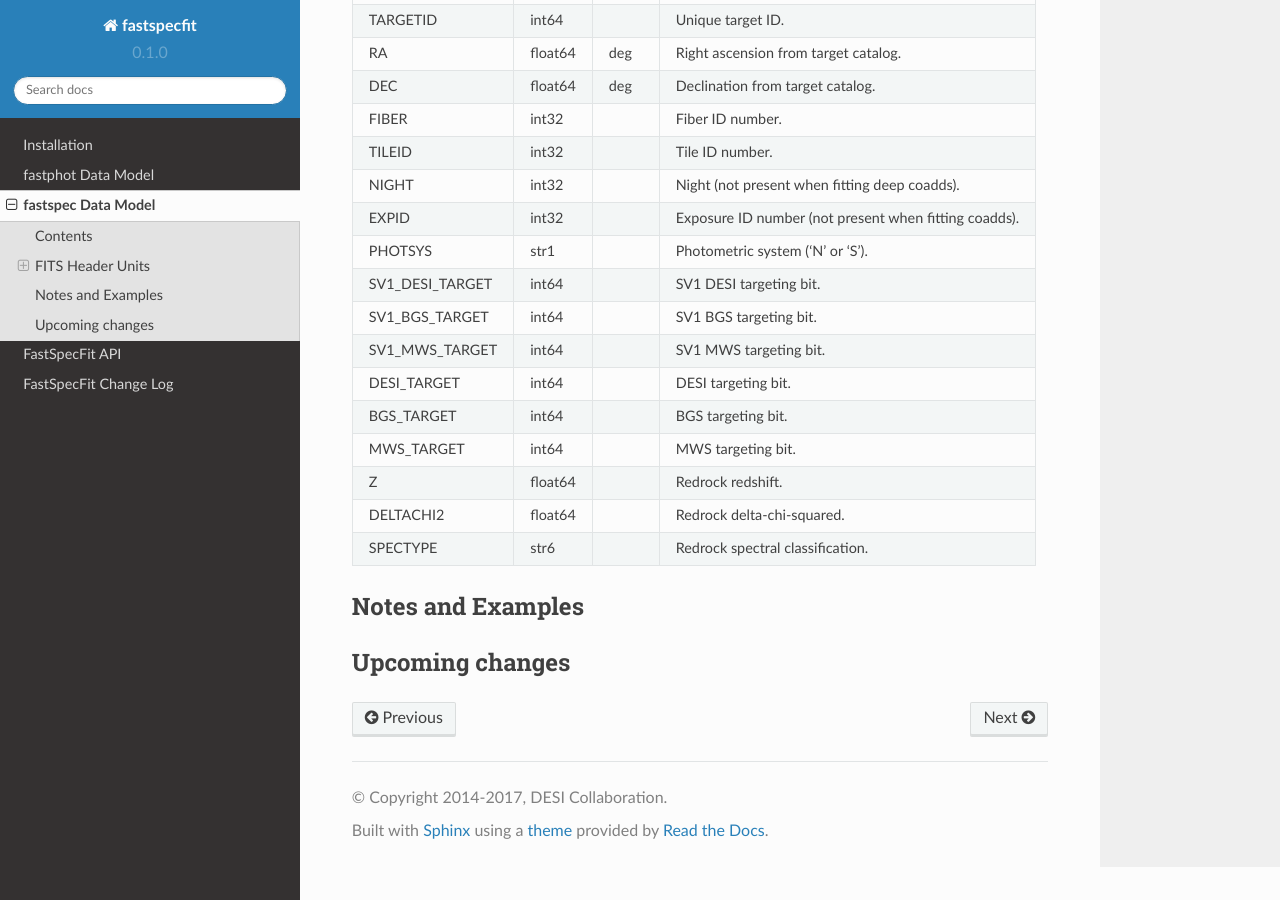
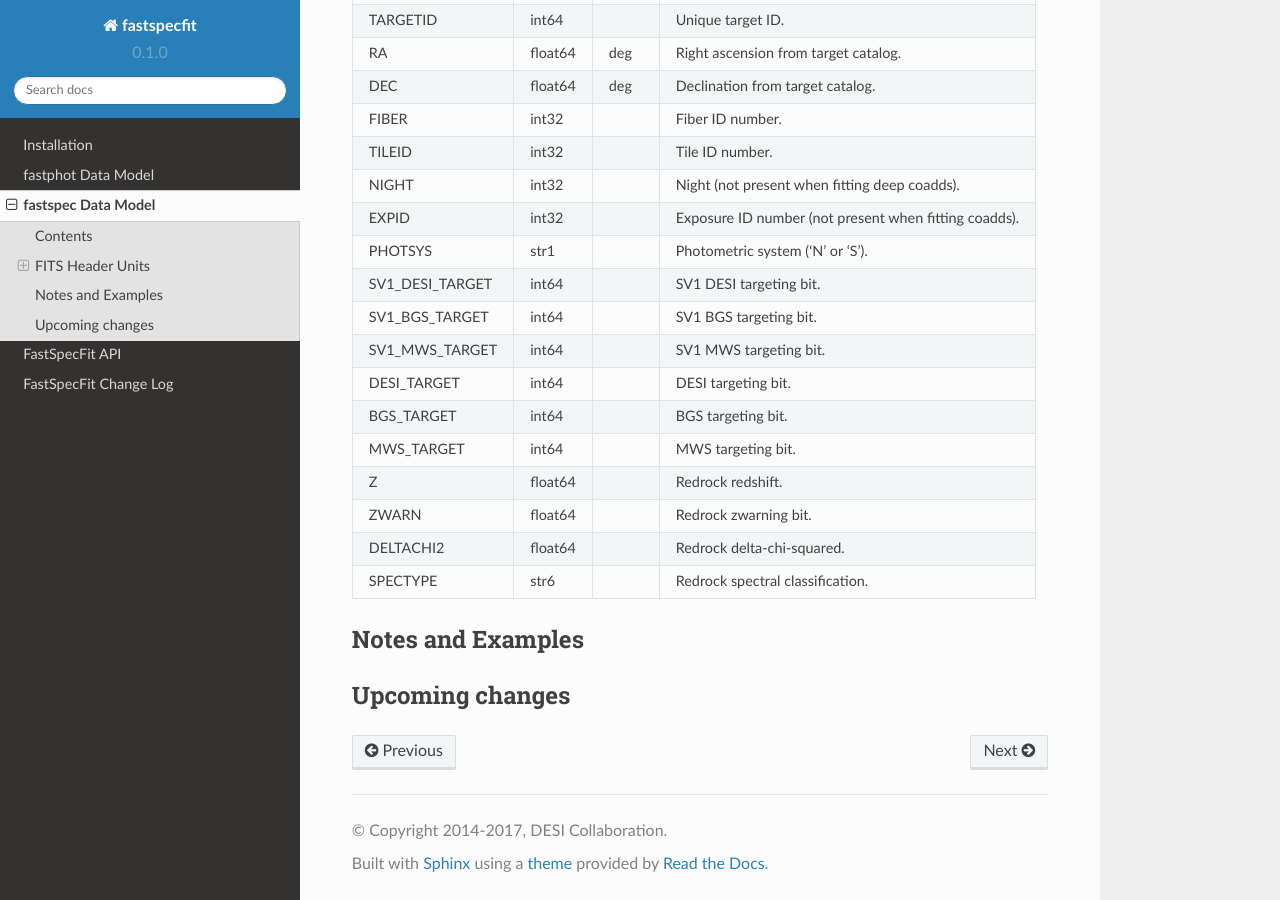
Before and after one commit to desihub/fastspecfit, a Sphinx documentation site: the page built from doc/fastspec.rst, in a window 1280 px wide and 900 px high, scrolled down 8938 px. Built offline with Sphinx 7.4.7 and the Read the Docs theme 2.0.0, drawn with Linux system fonts in a browser that asks for light colours.

Commit message:
clean before installing

```diff
--- a/doc/fastspec.rst
+++ b/doc/fastspec.rst
@@ -324,6 +324,7 @@ Name                   Type        Units      Description
             BGS_TARGET   int64                BGS targeting bit.
             MWS_TARGET   int64                MWS targeting bit.
                      Z float64                Redrock redshift.
+                 ZWARN float64                Redrock zwarning bit.
              DELTACHI2 float64                Redrock delta-chi-squared.
               SPECTYPE    str6                Redrock spectral classification.
 ====================== =========== ========== ==========================================
```
Also changed, not shown: 2 other files.
